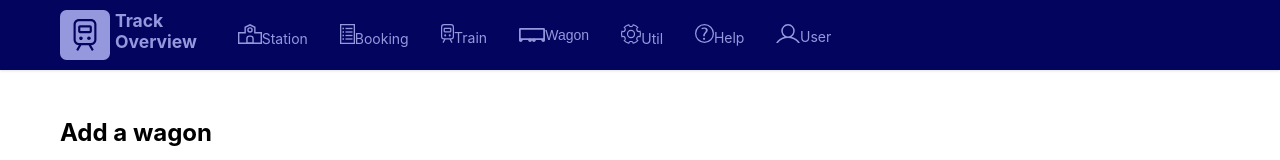
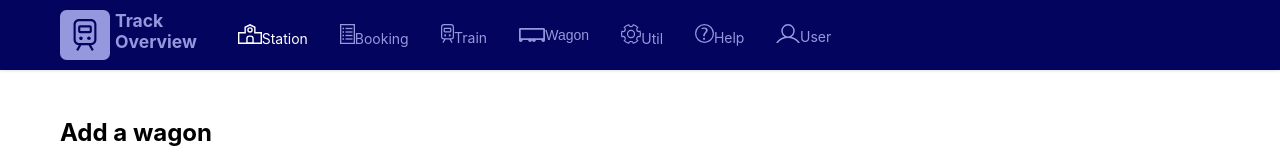
Before and after one commit to MultimedieGunvor/track-overview, a React (Create React App) app: page / in a window 1280 px wide. Shown: the top 160 px of the page. Built offline with nearby package versions, Linux system fonts and the light colour scheme; no server answers; the database is empty.

Commit message:
Navigation shows active tab

```diff
--- a/src/App.css
+++ b/src/App.css
@@ -97,6 +97,9 @@ button span {
 .menu-items img:hover {
   filter: brightness(0) saturate(100%) invert(99%) sepia(2%) saturate(319%) hue-rotate(334deg) brightness(116%) contrast(100%);
 }
+.active-tab {
+  filter: brightness(0) saturate(100%) invert(99%) sepia(2%) saturate(319%) hue-rotate(334deg) brightness(116%) contrast(100%);
+}
 
 /* --- arrow styling for multilevel menu items */
 .arrow::after {
--- a/src/components/Menu/MenuItems.js
+++ b/src/components/Menu/MenuItems.js
@@ -2,7 +2,7 @@
 
 import Dropdown from "./Dropdown";
 import { useState,useEffect, useRef } from "react";
-import { Link } from "react-router-dom";
+import { Link, useLocation } from "react-router-dom";
 
 // receiving the menu items data via the items prop
 const MenuItems = ({ items }) => {
@@ -48,6 +48,8 @@ const MenuItems = ({ items }) => {
       dropdown && setDropdown(false);
     };
 
+    const location = useLocation();
+
 
     return (
 
@@ -73,7 +75,11 @@ const MenuItems = ({ items }) => {
             <Dropdown submenus={items.submenu} dropdown={dropdown} />
           </>
         ) : (
-          <Link to={items.url}>
+          location.pathname === items.url ?
+          <Link to={items.url} className="active-tab">
+            <img src={items.icon} alt={items.title} />
+            {items.title}</Link> :
+            <Link to={items.url}>
             <img src={items.icon} alt={items.title} />
             {items.title}</Link>
         )}
```
